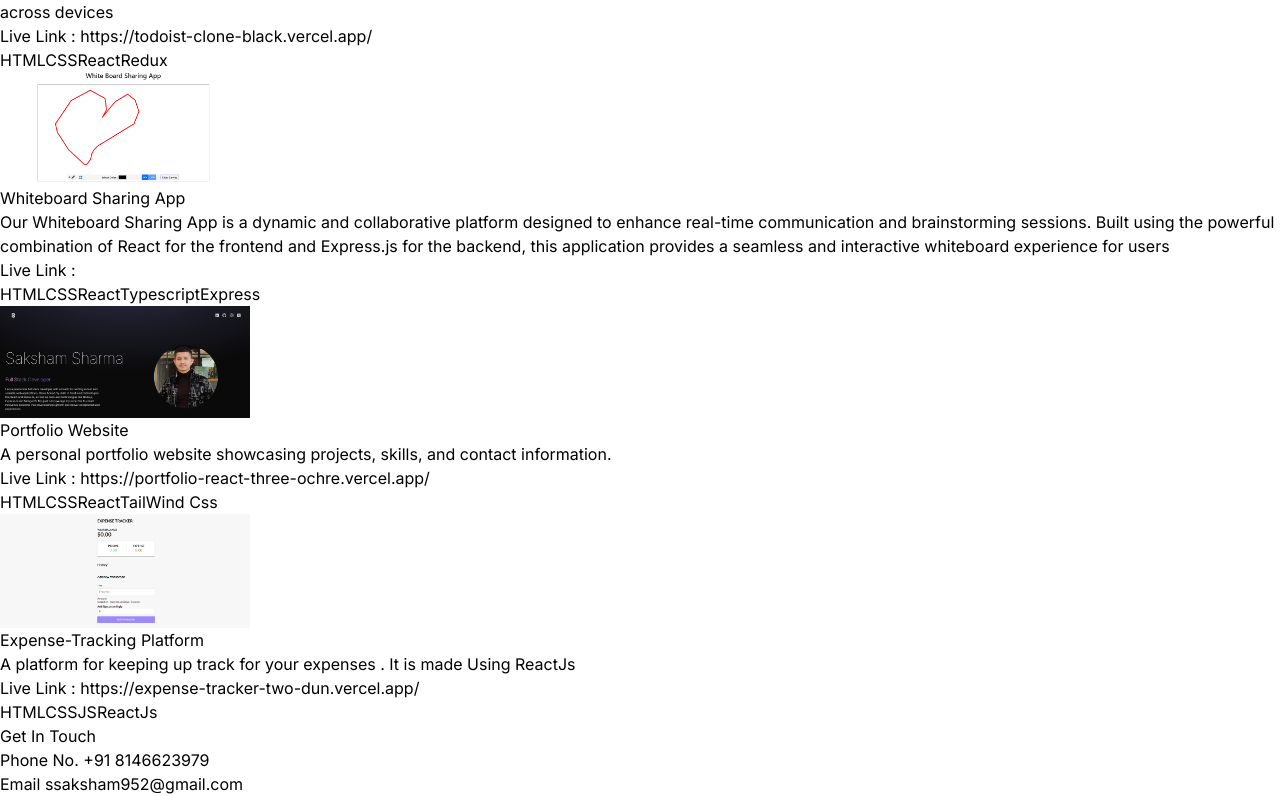
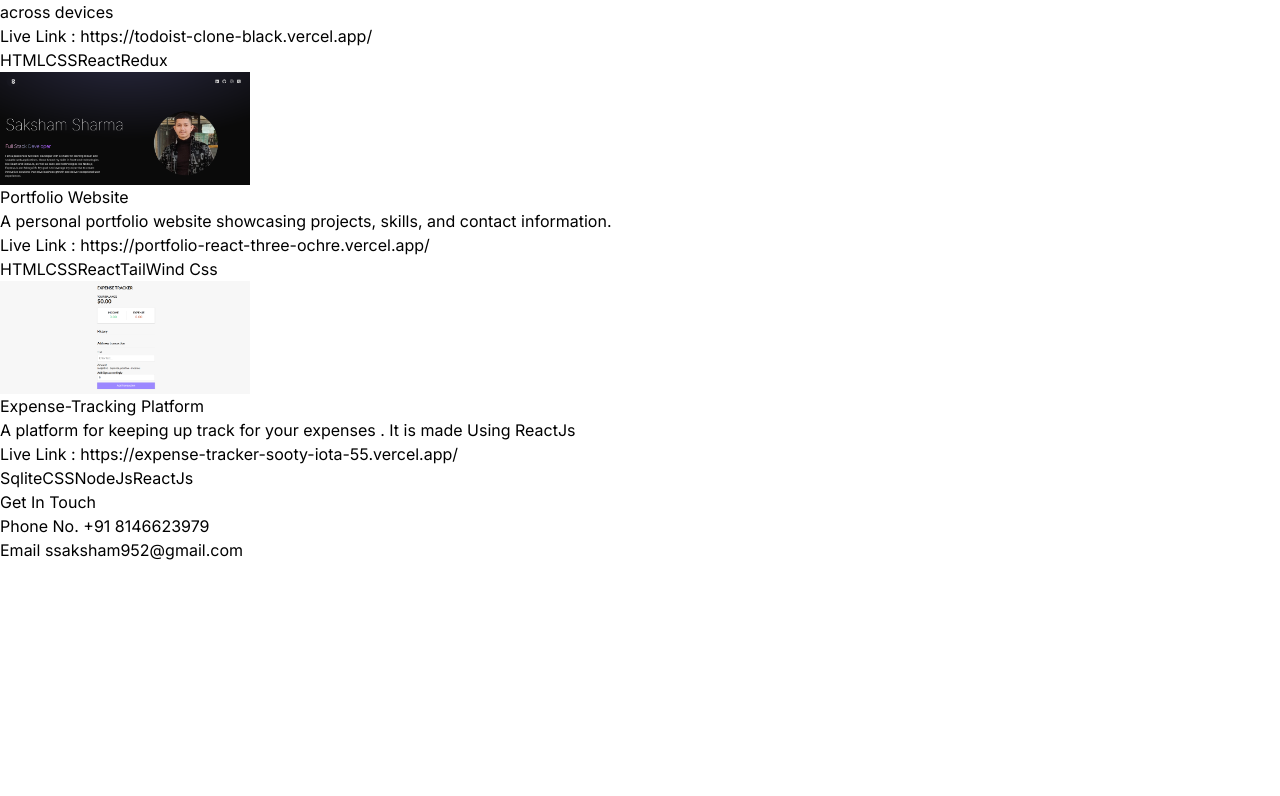
Before and after one commit to Saksham0235/PortFolio-React, a React (Vite) app: page / in a window 1280 px wide. Shown: the part 2177-2973 px from the top of the page. After the commit the page ends 2739 px from the top, so only its background shows below. Built offline with nearby package versions, Linux system fonts and the light colour scheme.

Commit message:
Updated Project

```diff
--- a/src/constants/index.js
+++ b/src/constants/index.js
@@ -27,13 +27,6 @@ export const PROJECTS = [
     link:"https://todoist-clone-black.vercel.app/"
   },
   {
-    title: "Whiteboard Sharing App",
-    image: project2,
-    description:
-      "Our Whiteboard Sharing App is a dynamic and collaborative platform designed to enhance real-time communication and brainstorming sessions. Built using the powerful combination of React for the frontend and Express.js for the backend, this application provides a seamless and interactive whiteboard experience for users ",
-    technologies: ["HTML", "CSS", "React", "Typescript","Express"],
-  },
-  {
     title: "Portfolio Website",
     image: project3,
     description:
@@ -46,8 +39,8 @@ export const PROJECTS = [
     image: project4,
     description:
       "A platform for keeping up track for your expenses . It is made Using ReactJs",
-    technologies: ["HTML", "CSS", 'JS','ReactJs'],
-    link:"https://expense-tracker-two-dun.vercel.app/"
+    technologies: ["Sqlite", "CSS", 'NodeJs','ReactJs'],
+    link:"https://expense-tracker-sooty-iota-55.vercel.app/"
   },
 ];
 
```
